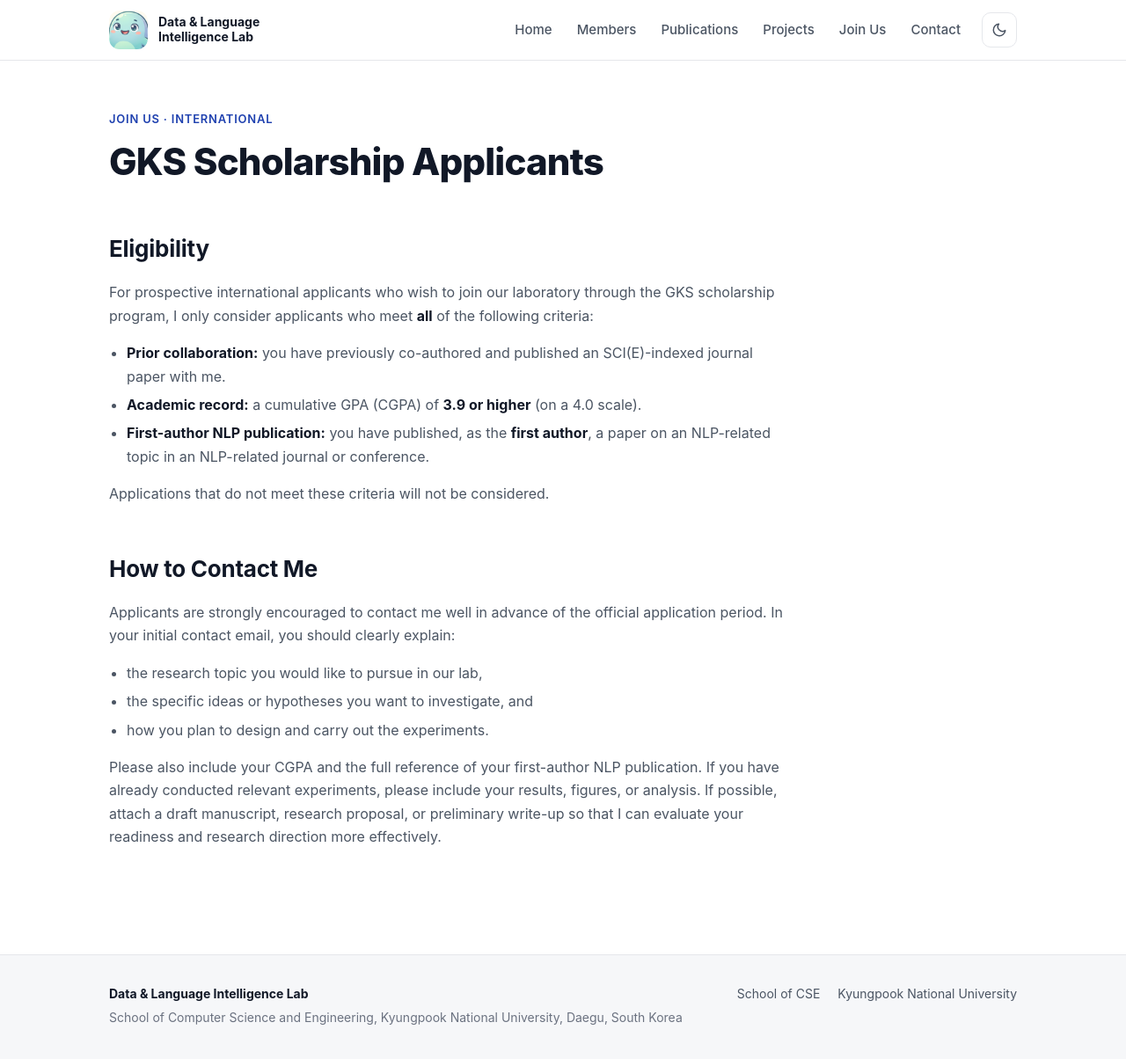
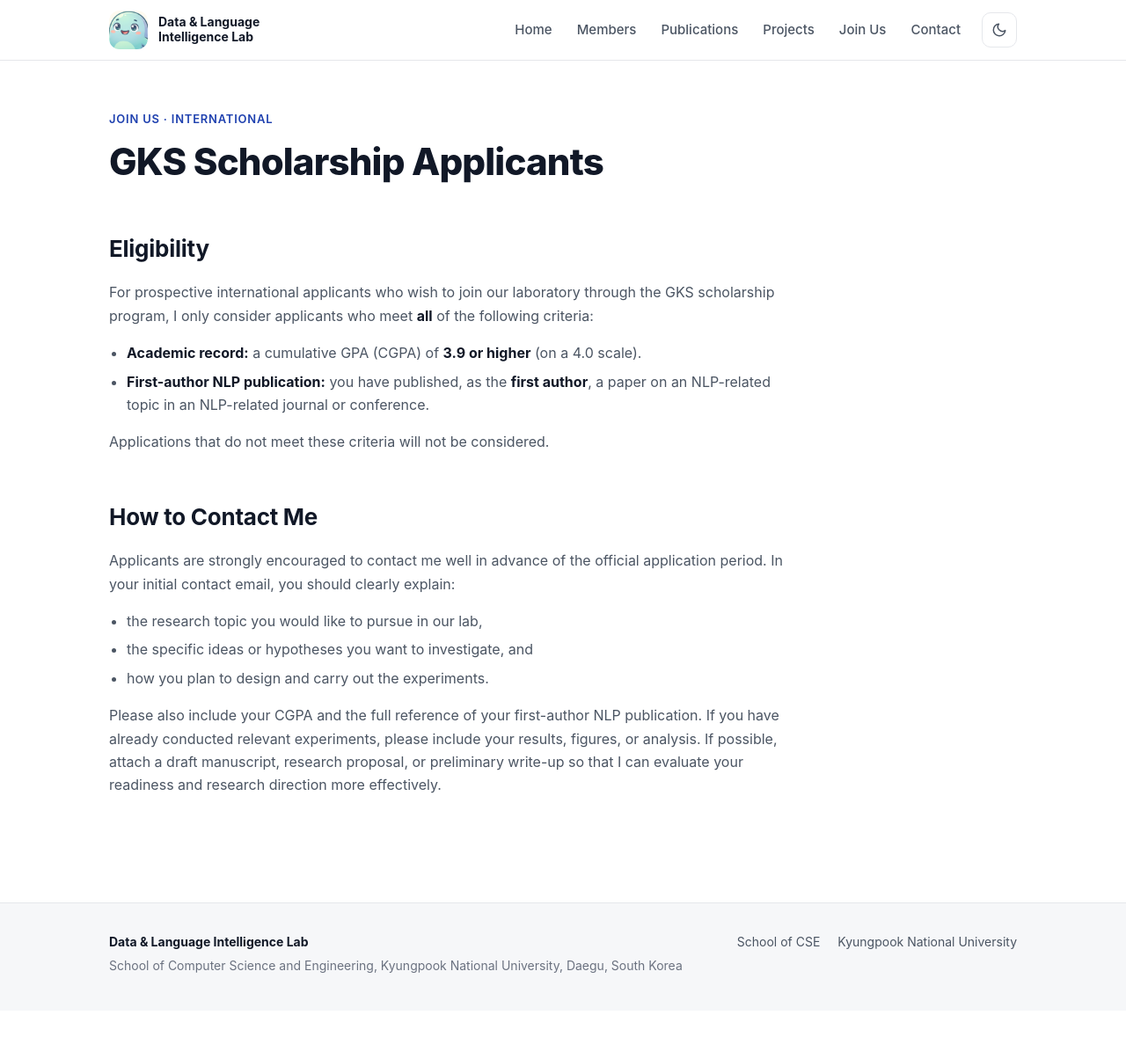
Before and after one commit to knu-dli/knu-dli.github.io, a Jekyll site: the page built from gks.md, in a window 1280 px wide and 1208 px high. Shown: the top 1204 px of the window at 88% size. Built offline with Jekyll 4.4.1, drawn with Linux system fonts in a browser that asks for light colours; some web fonts are replaced.

Commit message:
GKS: drop the prior co-authorship requirement
Co-Authored-By: Claude Opus 5.5 <noreply@anthropic.com>

```diff
--- a/gks.md
+++ b/gks.md
@@ -9,7 +9,6 @@ permalink: /gks/
 
 For prospective international applicants who wish to join our laboratory through the GKS scholarship program, I only consider applicants who meet **all** of the following criteria:
 
-- **Prior collaboration:** you have previously co-authored and published an SCI(E)-indexed journal paper with me.
 - **Academic record:** a cumulative GPA (CGPA) of **3.9 or higher** (on a 4.0 scale).
 - **First-author NLP publication:** you have published, as the **first author**, a paper on an NLP-related topic in an NLP-related journal or conference.
 
```
